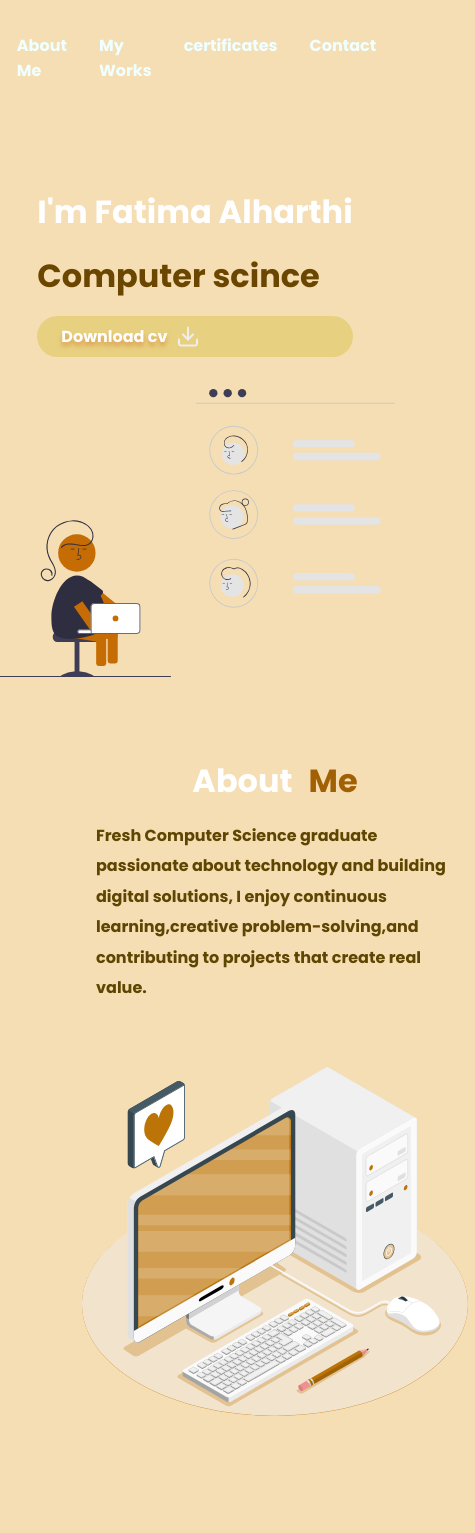
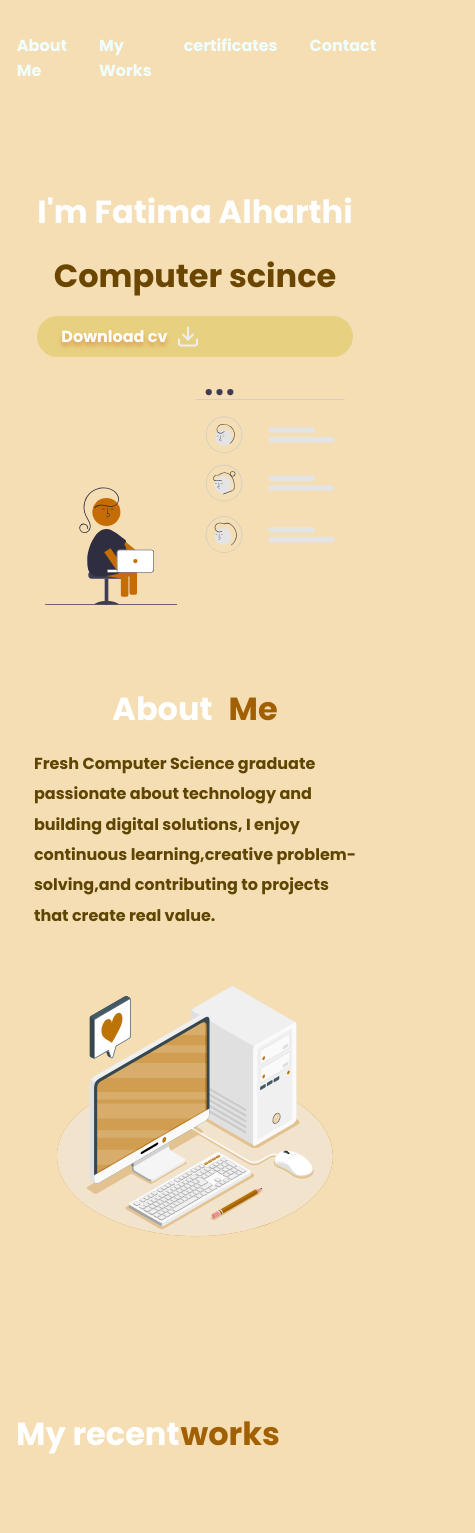
Before and after one commit to Fatimmaa02/fatimaProtfolio, a plain HTML site: page index.html in a window 390 px wide. Shown: the top 1533 px of the page, 475 px wide, since content can reach past the window. Drawn offline with Linux system fonts and the light colour scheme.

Commit message:
Update style.css

```diff
--- a/style.css
+++ b/style.css
@@ -374,64 +374,77 @@ padding: 0.3rem;
     margin-left: 1rem;
     margin-right: 1rem;
   }
+
   .hero {
     flex-direction: column;
     align-items: center;
     gap: 2rem;
   }
-  .heroImg {
-    width: 400px;
+
+  .aboutMeImg, .heroImg {
+    width: 80%;
+    max-width: 300px;
   }
+
   .name,
   .title {
     font-size: 2rem;
+    text-align: center;
   }
+
   .arrow {
     display: none;
   }
+
   .aboutMe {
     flex-direction: column-reverse;
     align-items: center;
     gap: 2rem;
   }
+
   .textContainer {
+    width: 90%;
+    margin: 0 auto;
     align-items: center;
-    margin: 0rem 5rem;
     gap: 1rem;
   }
+
   .aboutName,
   .aboutTitle {
     font-size: 2rem;
   }
+
   .light {
     width: 60px;
   }
-  .aboutMeImg {
-    width: 400px;
-  }
+
   .works {
     padding: 0;
   }
+
   .worksContainer {
     padding: 5rem 0rem;
     gap: 3rem;
   }
+
   .projectTitle {
     margin-left: 1rem;
   }
+
   .works ul {
     flex-direction: column;
     gap: 1rem;
   }
+
   .ContactContainer {
-    margin: 10rem 5rem;
-    gap: 2rem;
+    width: 90%;
+    margin: 5rem auto;
+    gap: 1.5rem;
   }
+
   .Contact {
     flex-direction: column;
     gap: 1rem;
     margin-right: 0;
   }
-
-
 }
```
